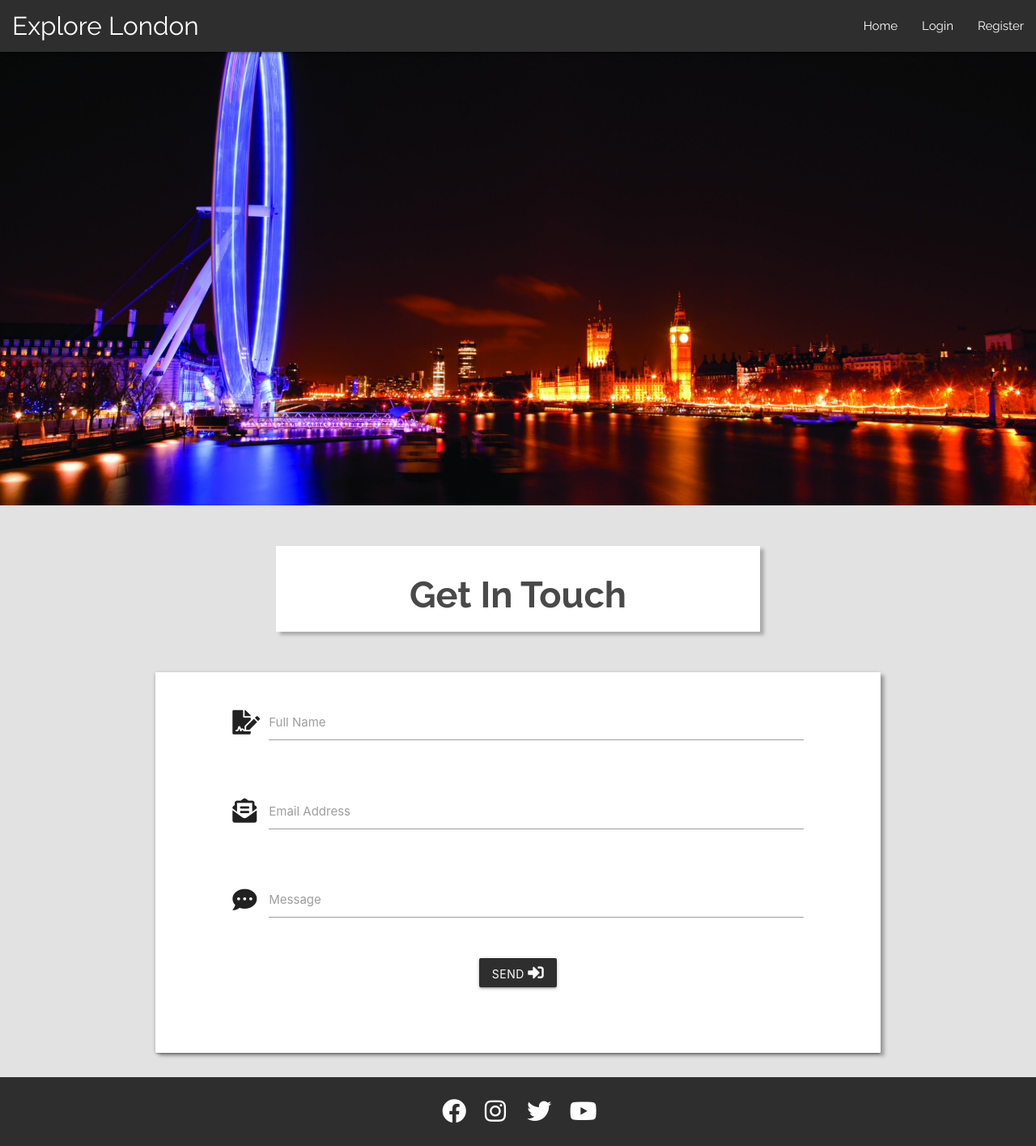
After one commit to Jthomp1993/milestone-project-3, a Flask app: page /contact in a window 1280 px wide. The commit adds this page. Shown: the whole page at 81% size. Run offline with Flask 2, Linux system fonts and the light colour scheme; some libraries are stand-ins or nearby versions.

Commit message:
Create contact.html template

```diff
--- a/app.py
+++ b/app.py
@@ -228,6 +228,11 @@ def add_category():
             "add_category.html", categories=categories)
 
 
+@app.route("/contact", methods=["GET", "POST"])
+def contact():
+    return render_template("contact.html")
+
+
 @app.errorhandler(404)
 def page_not_found(e):
     return render_template("errors/404.html"), 404
--- a/templates/base.html
+++ b/templates/base.html
@@ -28,6 +28,7 @@
                             {% if session.user|lower == "admin"|lower %}
                                 <li><a href="{{ url_for('manage_categories') }}">Manage Categories</a></li>
                             {% endif %}
+                            <li><a href="{{ url_for('contact') }}">Contact</a></li>
                             <li><a href="{{ url_for('logout') }}">Log Out</a></li>
                         {% else %}
                         <li><a href="{{ url_for('login') }}">Login</a></li>
@@ -47,6 +48,7 @@
                 {% if session.user|lower == "admin"|lower %}
                     <li><a href="{{ url_for('manage_categories') }}">Manage Categories</a></li>
                 {% endif %}
+                <li><a href="{{ url_for('contact') }}">Contact</a></li>
                 <li><a href="{{ url_for('logout') }}">Log Out</a></li>
             {% else %}
             <li><a href="{{ url_for('login') }}">Login</a></li>
--- /dev/null
+++ b/templates/contact.html
@@ -0,0 +1,57 @@
+{% extends "base.html" %}
+{% block styles %}
+<link rel="stylesheet" href="{{ url_for('static', filename='css/add_recommendation.css') }}" type="text/css">
+{% endblock %}
+
+{% block content %}
+<div class="row add-hero-image hide-on-small-only"></div>
+
+<div class="container">
+    <div class="row">
+        <div class="col s12 m8 offset-m2 raleway text-color add-heading shadow center-align">
+            <h2>Get In Touch</h2>
+        </div>
+    </div>
+</div>
+
+<div class="container add-wrapper shadow">
+<div class="row card-panel">
+    <form class="col s12" method="POST" action="{{ url_for('add_category') }}#categories-wrapper">
+        <!--Category name-->
+        <div class="row add-form">
+            <div class="input-field col s12">
+                <i class="fas fa-file-signature prefix"></i>
+                <textarea id="category_name" name="category_name" class="materialize-textarea validate" minlength="3" maxlength="15" required></textarea>
+                <label for="category_name">Full Name</label>
+            </div>
+        </div>
+        <!--Short description of category-->
+        <div class="row add-form">
+            <div class="input-field col s12">
+                <i class="fas fa-envelope-open-text prefix"></i>
+                <textarea id="category_info" name="category_info" class="materialize-textarea validate"
+                    minlength="20" maxlength="80" required></textarea>
+                <label for="category_info">Email Address</label>
+            </div>
+        </div>
+        <!--Image link-->
+        <div class="row add-form">
+            <div class="input-field col s12">
+                <i class="fas fa-comment-dots prefix"></i>
+                <textarea id="category_image" name="category_image" class="materialize-textarea validate" required></textarea>
+                <label for="category_image">Message</label>
+            </div>
+        </div>
+        <!--Submit button-->
+        <div class="row">
+            <div class="col s12 center-align">
+                <button class="btn waves-effect waves-light" type="submit">Send
+                    <i class="fas fa-sign-in-alt"></i>
+                </button>
+            </div>
+        </div>
+    </form>
+</div>
+</div>
+
+{% endblock %}
```
